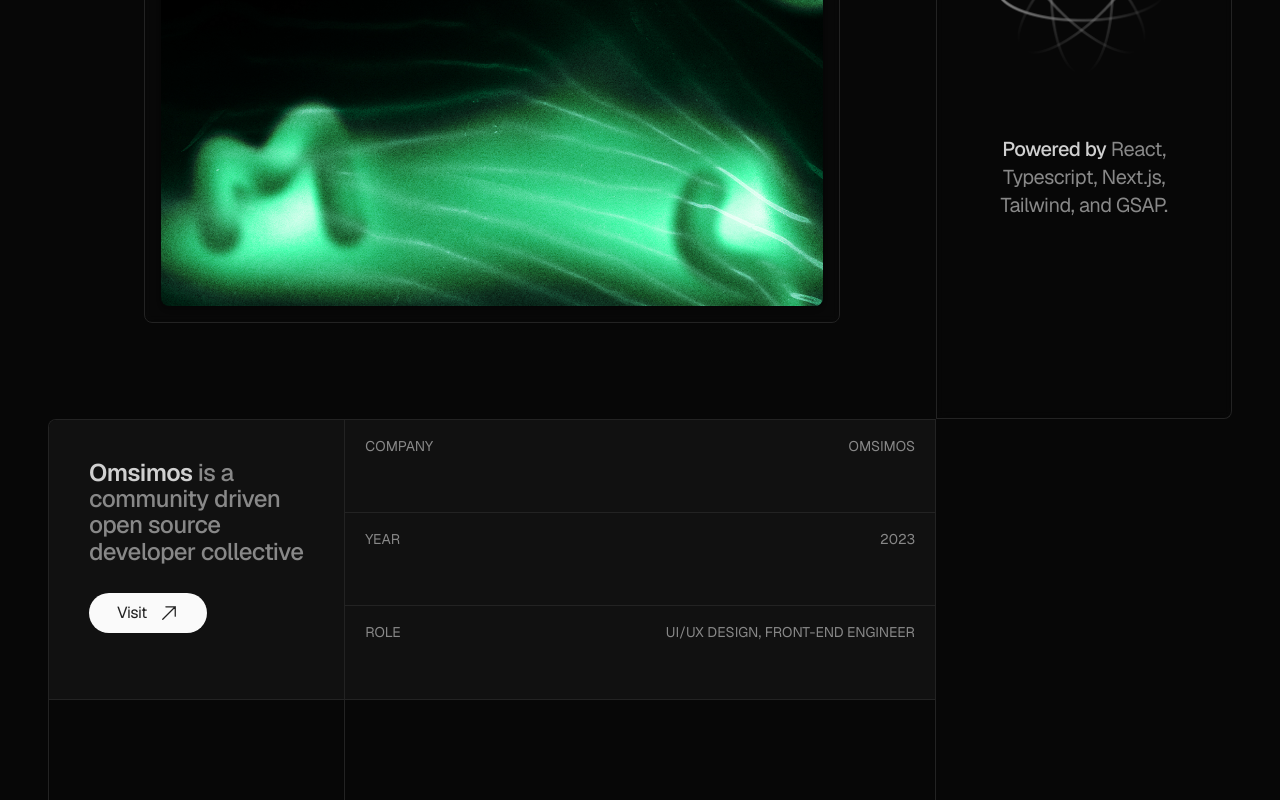
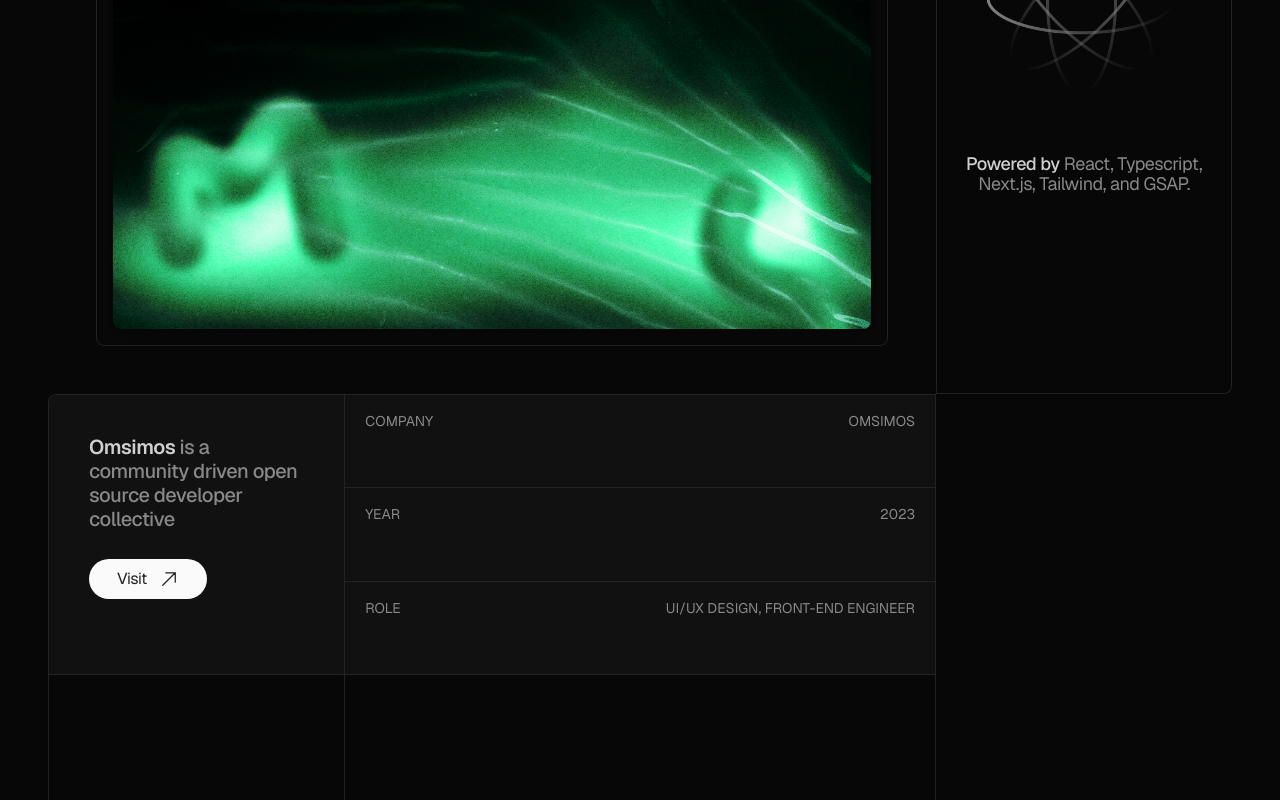
Before and after one commit to hyamero/portfolio, a Next.js app: page / in a window 1280 px wide. Shown: the part 1800-2600 px from the top of the page. Built offline with nearby package versions, Linux system fonts and the light colour scheme.

Commit message:
chore: update projects showcase responsiveness

```diff
--- a/src/components/sections/project-showcase.tsx
+++ b/src/components/sections/project-showcase.tsx
@@ -14,12 +14,12 @@ export default function ProjectShowcase({ ...props }: Project) {
       className="border-b-none pointer-events-none  relative z-10 pb-14 lg:border-b lg:pb-0"
     >
       <div className="container grid min-h-screen grid-cols-4 items-center pt-40 lg:gap-y-0">
-        <div className="col-span-4 col-start-1 row-start-1 h-full w-full text-pretty rounded-lg py-10 text-[clamp(1.3rem,3.3vw,3rem)] leading-[1.3] tracking-tighter text-muted-foreground backdrop-blur-sm sm:px-10 md:leading-[1.2] lg:border lg:py-24 lg:leading-[1.1] xl:text-balance xl:rounded-br-none">
+        <div className="col-span-4 col-start-1 row-start-1 h-full w-full text-pretty rounded-lg text-[clamp(1.3rem,3.3vw,3rem)] leading-[1.3] tracking-tighter text-muted-foreground backdrop-blur-sm sm:px-10 sm:py-10 md:leading-[1.2] lg:border lg:py-24 lg:leading-[1.1] xl:text-balance xl:rounded-br-none">
           <Subtitle />
         </div>
 
-        <div className="col-span-4 col-start-1 row-start-2 my-20 sm:my-0 sm:p-16 lg:col-span-3 lg:p-24">
-          <div className="rounded-lg border bg-[#111] bg-opacity-20 p-4 backdrop-blur-sm">
+        <div className="col-span-4 col-start-1 row-start-2 my-16 sm:px-12 lg:col-span-3 lg:my-0 lg:p-12 2xl:p-24">
+          <div className="rounded-lg border bg-[#111] bg-opacity-20 p-2 backdrop-blur-sm md:p-4">
             <Image
               alt={`${company} Showcase`}
               src={image}
@@ -30,7 +30,7 @@ export default function ProjectShowcase({ ...props }: Project) {
           </div>
         </div>
 
-        <div className="col-span-4 row-start-4 flex flex-col items-center justify-center gap-14 rounded-b-lg border-x border-b p-10 backdrop-blur-sm sm:flex-row md:rounded-none lg:col-start-4 lg:row-start-2 lg:h-full lg:flex-col lg:border-t-0 xl:rounded-br-lg">
+        <div className="col-span-4 row-start-4 flex flex-col items-center justify-center gap-14 rounded-b-lg border-x border-b px-10 py-10 backdrop-blur-sm sm:flex-row md:rounded-none lg:col-start-4 lg:row-start-2 lg:h-full lg:flex-col lg:border-t-0 lg:px-7 lg:py-0 xl:rounded-br-lg">
           <Image
             alt="Atom Icon"
             src={atomIcon}
@@ -39,7 +39,7 @@ export default function ProjectShowcase({ ...props }: Project) {
             width={200}
           />
 
-          <p className="pointer-events-auto text-balance text-center text-lg leading-[1.3] tracking-tight text-muted-foreground sm:text-xl md:leading-[1.2] lg:leading-[1.1] xl:text-xl">
+          <p className="pointer-events-auto text-balance text-center text-lg leading-[1.3] tracking-tight text-muted-foreground sm:text-xl md:leading-[1.2] lg:text-base lg:leading-[1.15] xl:text-lg xl:leading-[1.15] 2xl:text-xl">
             <span className="font-medium text-foreground">Powered by </span>
             {techs}
           </p>
@@ -48,7 +48,7 @@ export default function ProjectShowcase({ ...props }: Project) {
         <div className="col-span-4 row-start-3 grid h-full w-full grid-cols-4 overflow-hidden rounded-t-lg border md:grid-cols-5 lg:grid-cols-3 lg:grid-rows-2 lg:rounded-none lg:rounded-tl-lg lg:border-b-0 xl:col-span-3">
           <div className="col-span-4 h-full bg-[#111] md:col-span-2 lg:col-span-1">
             <div className="pointer-events-auto flex h-full flex-col items-start gap-7 px-7 py-10 sm:px-10">
-              <p className="text-lg font-medium leading-[1.3] tracking-tight text-muted-foreground sm:text-xl md:leading-[1.2] lg:text-2xl lg:leading-[1.1]">
+              <p className="text-lg font-medium leading-[1.3] tracking-tight text-muted-foreground sm:text-xl md:leading-[1.2] 2xl:text-2xl 2xl:leading-[1.1]">
                 <span className="font-semibold capitalize text-foreground">
                   {company}
                 </span>{" "}
```
